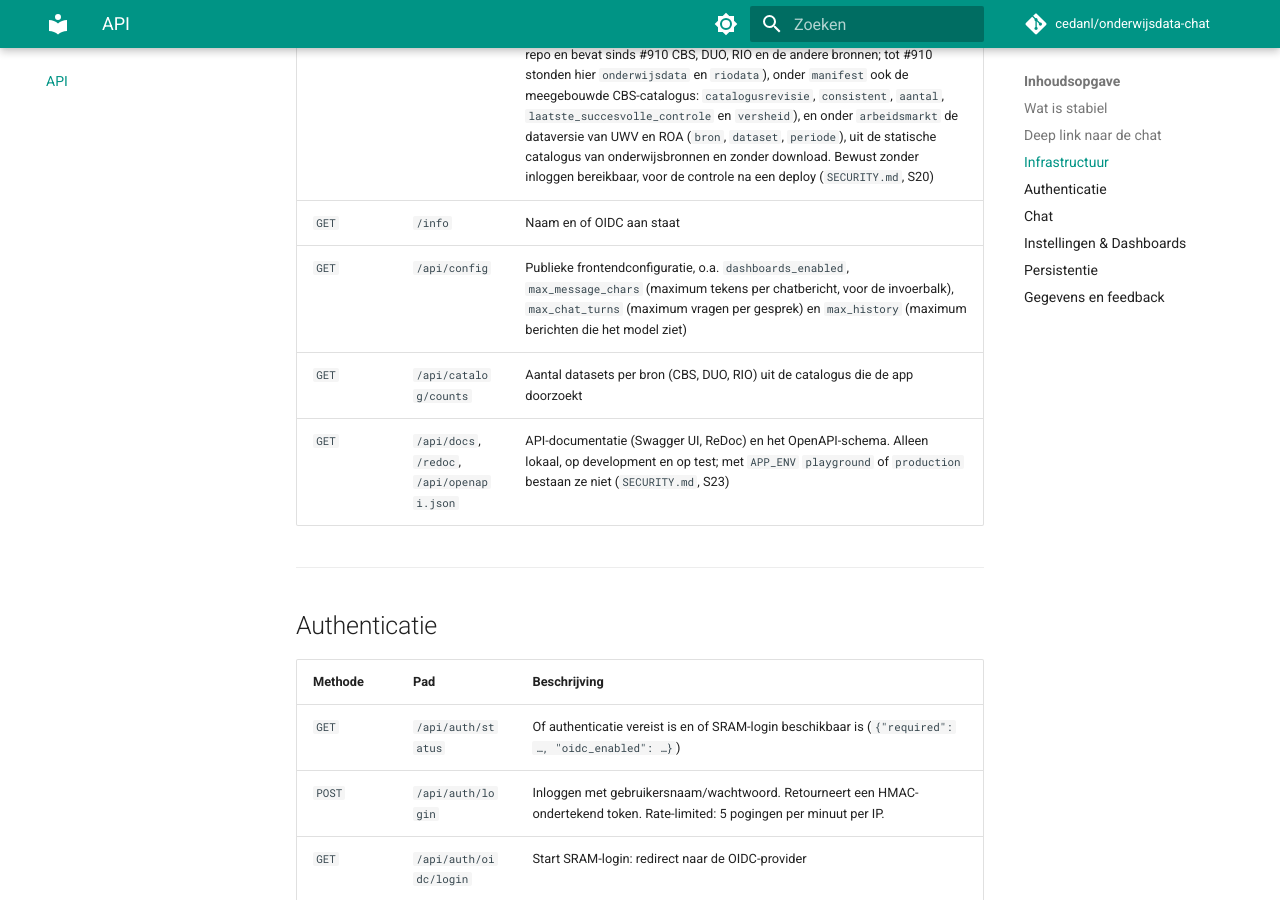
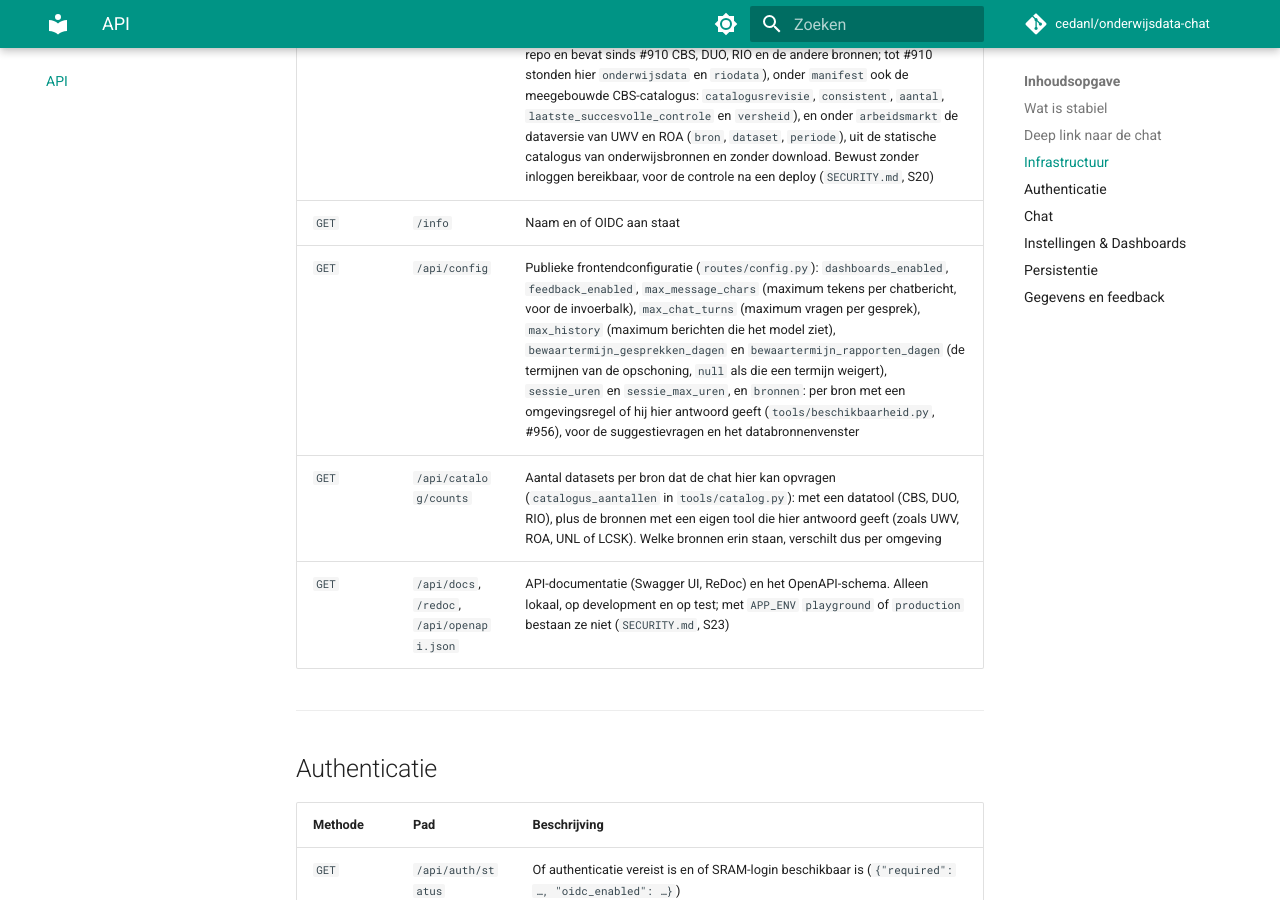
Before and after one commit to cedanl/onderwijsdata-chat, an MkDocs documentation site: the page built from docs/api.md, in a window 1280 px wide and 900 px high, scrolled down 2628 px. Built offline with MkDocs 1.6.1 and Material for MkDocs 9.7.7, drawn with Linux system fonts in a browser that asks for light colours; comment, search, counter and statistics services are not loaded.

Commit message:
docs(api): /api/config en de dashboard-eindpunten zonder telwoorden die verouderen
SECURITY.md S23 noemde "vier" dashboard-eindpunten (er zijn er zeven, DASHBOARD_EINDPUNTEN), docs/configuratie
"drie vaste dashboards", en docs/api.md noemde voor /api/config "o.a." vier velden zonder `bronnen` (#956) en voor
/api/catalog/counts alleen CBS, DUO en RIO, terwijl er ook bronnen met een eigen tool in staan (UWV, ROA, UNL, LCSK).

De teksten wijzen nu naar de bron in de code in plaats van te tellen. docs/api.md noemt elk veld van /api/config, en
een test vangt een nieuw veld dat er niet bij komt; op main ontbraken er zes.

Refs #972

Co-Authored-By: Claude Opus 5.5 <noreply@anthropic.com>
Claude-Session: https://claude.ai/code/session_01Q6io2NcRYib8GdgGR9FoeG

```diff
--- a/docs/api.md
+++ b/docs/api.md
@@ -58,8 +58,8 @@ changelog-item wat er anders is.
 | `GET` | `/ready` | Readiness-check (o.a. database); gebruikt door Kubernetes |
 | `GET` | `/version` | Versienummer uit `pyproject.toml`, de app-commit van het image, onder `catalogus` het catalogus-package `onderwijsbronnen` met de meegebouwde versie en `commit` (de volledige commit van deze repo waaruit het package komt, `null` als de build hem niet kent; het package staat sinds #885 in deze repo en bevat sinds #910 CBS, DUO, RIO en de andere bronnen; tot #910 stonden hier `onderwijsdata` en `riodata`), onder `manifest` ook de meegebouwde CBS-catalogus: `catalogusrevisie`, `consistent`, `aantal`, `laatste_succesvolle_controle` en `versheid`), en onder `arbeidsmarkt` de dataversie van UWV en ROA (`bron`, `dataset`, `periode`), uit de statische catalogus van onderwijsbronnen en zonder download. Bewust zonder inloggen bereikbaar, voor de controle na een deploy (`SECURITY.md`, S20) |
 | `GET` | `/info` | Naam en of OIDC aan staat |
-| `GET` | `/api/config` | Publieke frontendconfiguratie, o.a. `dashboards_enabled`, `max_message_chars` (maximum tekens per chatbericht, voor de invoerbalk), `max_chat_turns` (maximum vragen per gesprek) en `max_history` (maximum berichten die het model ziet) |
-| `GET` | `/api/catalog/counts` | Aantal datasets per bron (CBS, DUO, RIO) uit de catalogus die de app doorzoekt |
+| `GET` | `/api/config` | Publieke frontendconfiguratie (`routes/config.py`): `dashboards_enabled`, `feedback_enabled`, `max_message_chars` (maximum tekens per chatbericht, voor de invoerbalk), `max_chat_turns` (maximum vragen per gesprek), `max_history` (maximum berichten die het model ziet), `bewaartermijn_gesprekken_dagen` en `bewaartermijn_rapporten_dagen` (de termijnen van de opschoning, `null` als die een termijn weigert), `sessie_uren` en `sessie_max_uren`, en `bronnen`: per bron met een omgevingsregel of hij hier antwoord geeft (`tools/beschikbaarheid.py`, #956), voor de suggestievragen en het databronnenvenster |
+| `GET` | `/api/catalog/counts` | Aantal datasets per bron dat de chat hier kan opvragen (`catalogus_aantallen` in `tools/catalog.py`): met een datatool (CBS, DUO, RIO), plus de bronnen met een eigen tool die hier antwoord geeft (zoals UWV, ROA, UNL of LCSK). Welke bronnen erin staan, verschilt dus per omgeving |
 | `GET` | `/api/docs`, `/redoc`, `/api/openapi.json` | API-documentatie (Swagger UI, ReDoc) en het OpenAPI-schema. Alleen lokaal, op development en op test; met `APP_ENV` `playground` of `production` bestaan ze niet (`SECURITY.md`, S23) |
 
 ---
```
Also changed, not shown: SECURITY.md (+1 -1 lines), docs/configuratie/index.md (+1 -1 lines), 1 other file.
